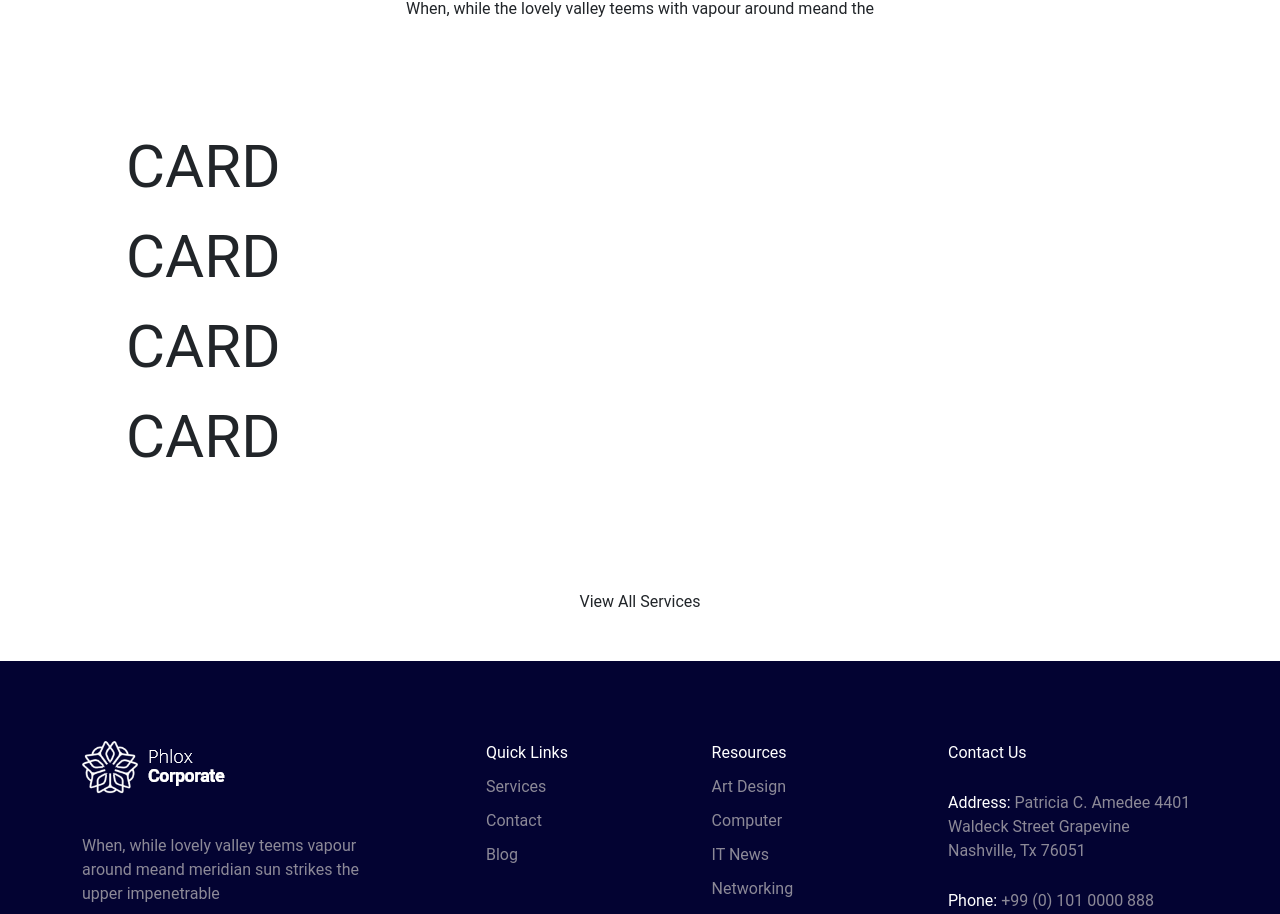
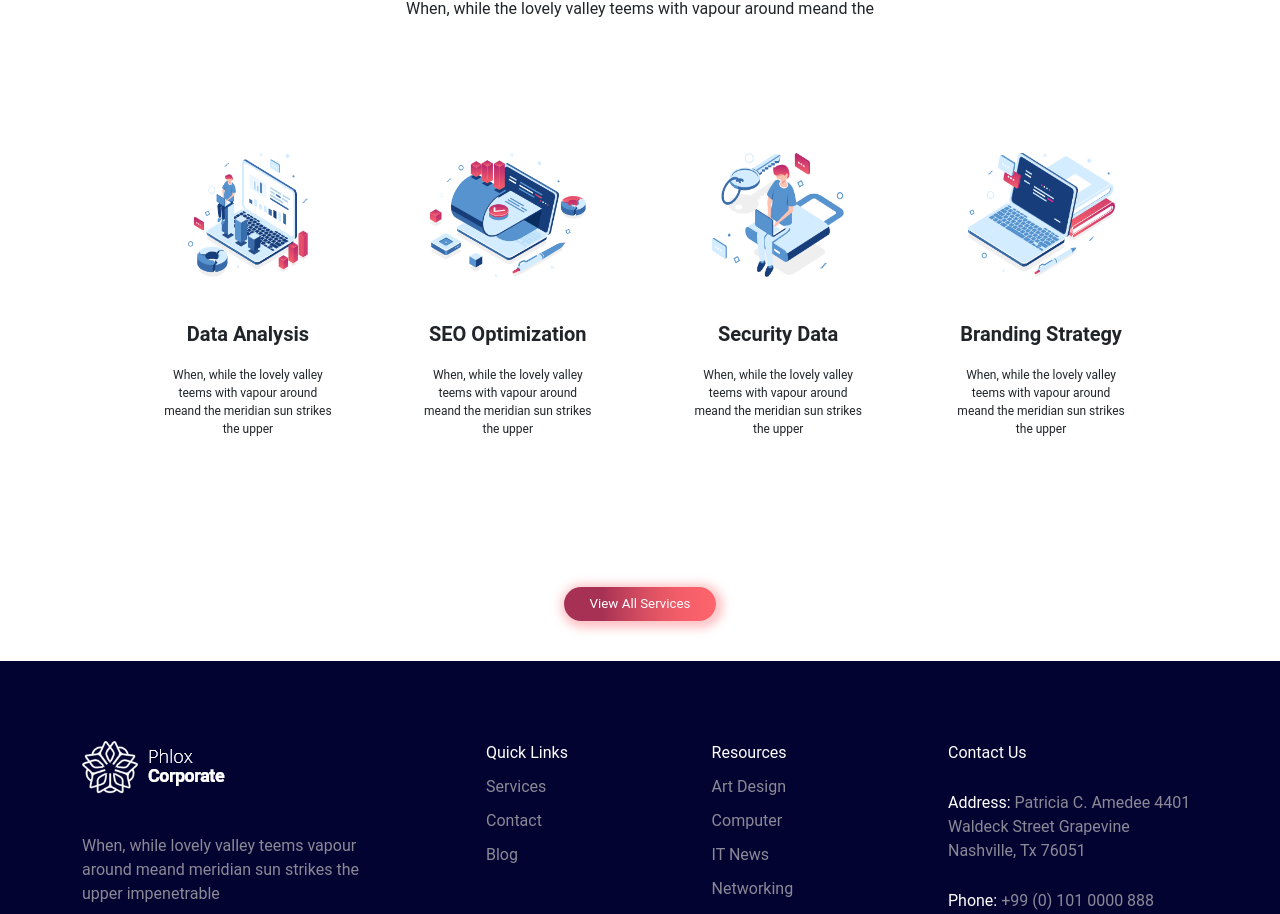
Before and after one commit to juri931/proj-html-vuejs, a Vue app: page / in a window 1280 px wide. Shown: the part 798-1712 px from the top of the page. Built offline with nearby package versions, Linux system fonts and the light colour scheme.

Commit message:
[add] What We Do section

```diff
--- /dev/null
+++ b/src/assets/data/cards.js
@@ -0,0 +1,25 @@
+const card = {
+  props: [
+    {
+      img: "/img/Group-247.png",
+      title: "Data Analysis",
+      desc: "When, while the lovely valley teems with vapour around meand the meridian sun strikes the upper",
+    },
+    {
+      img: "/img/Group-567.png",
+      title: "SEO Optimization",
+      desc: "When, while the lovely valley teems with vapour around meand the meridian sun strikes the upper",
+    },
+    {
+      img: "/img/Group-538.png",
+      title: "Security Data",
+      desc: "When, while the lovely valley teems with vapour around meand the meridian sun strikes the upper",
+    },
+    {
+      img: "/img/Group-566.png",
+      title: "Branding Strategy",
+      desc: "When, while the lovely valley teems with vapour around meand the meridian sun strikes the upper",
+    },
+  ],
+};
+export { card };
--- a/src/assets/scss/main.scss
+++ b/src/assets/scss/main.scss
@@ -93,6 +93,52 @@ body {
         }
       }
       .main {
+        ul {
+          display: flex;
+          justify-content: space-evenly;
+          text-align: center;
+          .card {
+            display: flex;
+            border: none;
+            align-items: center;
+            img {
+              max-width: 60%;
+              margin-bottom: 45px;
+            }
+            h4 {
+              font-size: 20px;
+              margin-bottom: 20px;
+              display: flex;
+              justify-content: center;
+              align-content: center;
+              font-weight: bold;
+            }
+            p {
+              max-width: 192px;
+              font-size: 12px;
+            }
+          }
+        }
+      }
+      .bottom {
+        div {
+          .btn {
+            color: white;
+            font-size: smaller;
+            padding: 7px 26px;
+            border: none;
+            border-radius: 30px;
+            box-shadow: 2px 2px 10px 5px rgba(255, 136, 142, 0.5);
+            background: linear-gradient(
+              to left,
+              rgb(255, 101, 108),
+              50%,
+              rgb(166, 49, 84),
+              100%,
+              rgb(151, 32, 101)
+            );
+          }
+        }
       }
     }
   }
--- a/src/components/partials/Main.vue
+++ b/src/components/partials/Main.vue
@@ -1,5 +1,20 @@
 <script>
-export default {};
+import { card } from "../../assets/data/cards";
+export default {
+  data() {
+    return {
+      card,
+    };
+  },
+  computed: {
+    cardProps() {
+      return card.props;
+    },
+  },
+  mounted() {
+    console.log(card.props);
+  },
+};
 </script>
 
 <template>
@@ -35,12 +50,12 @@ export default {};
       </div>
 
       <div class="main container">
-        <!-- TODO: remove style -->
-        <ul style="font-size: 60px; list-style: none">
-          <div>CARD</div>
-          <div>CARD</div>
-          <div>CARD</div>
-          <div>CARD</div>
+        <ul>
+          <div v-for="(item, index) in cardProps" :key="index" class="card row">
+            <img class="col" :src="item.img" />
+            <h4>{{ item.title }}</h4>
+            <p>{{ item.desc }}</p>
+          </div>
         </ul>
       </div>
 
```
